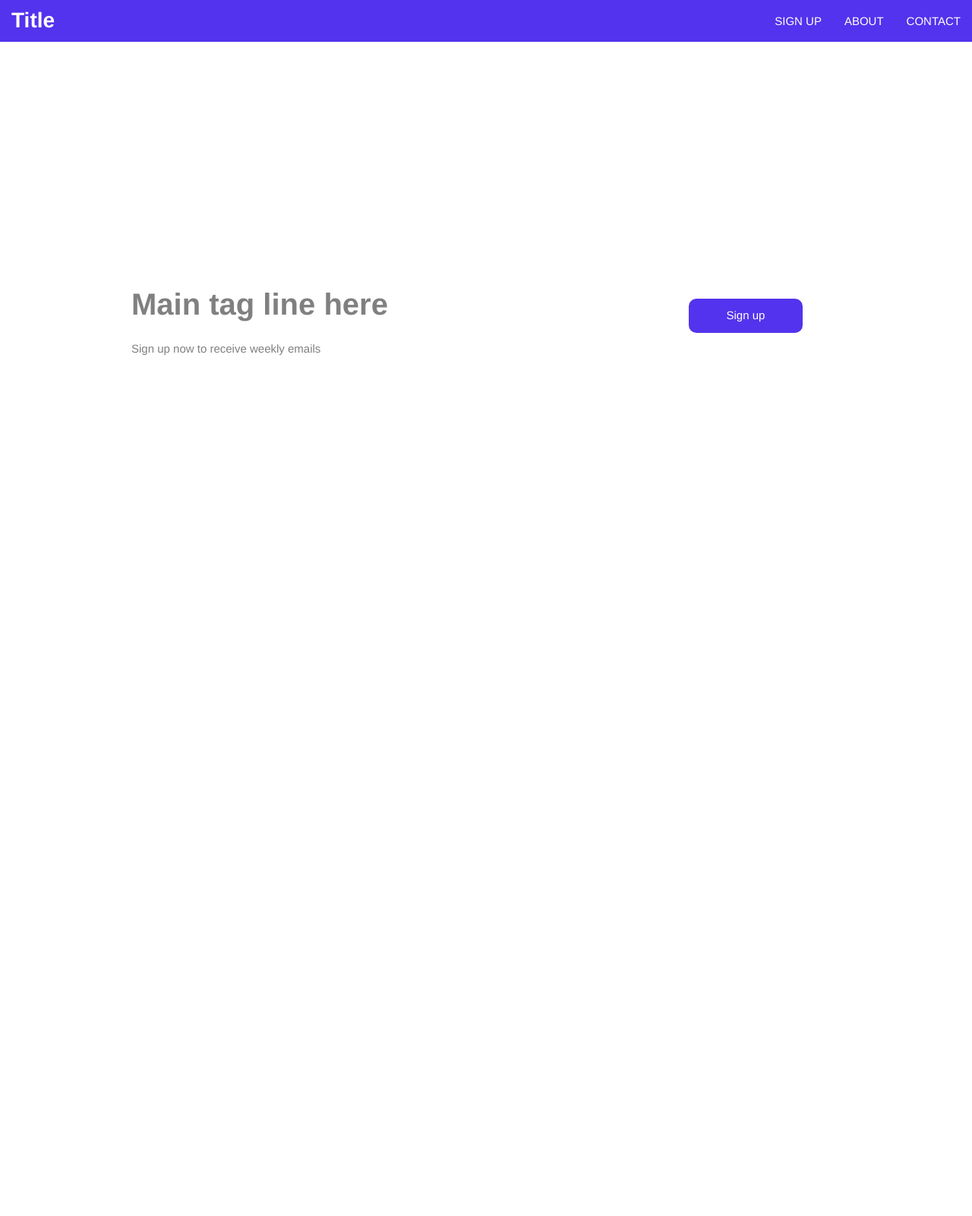
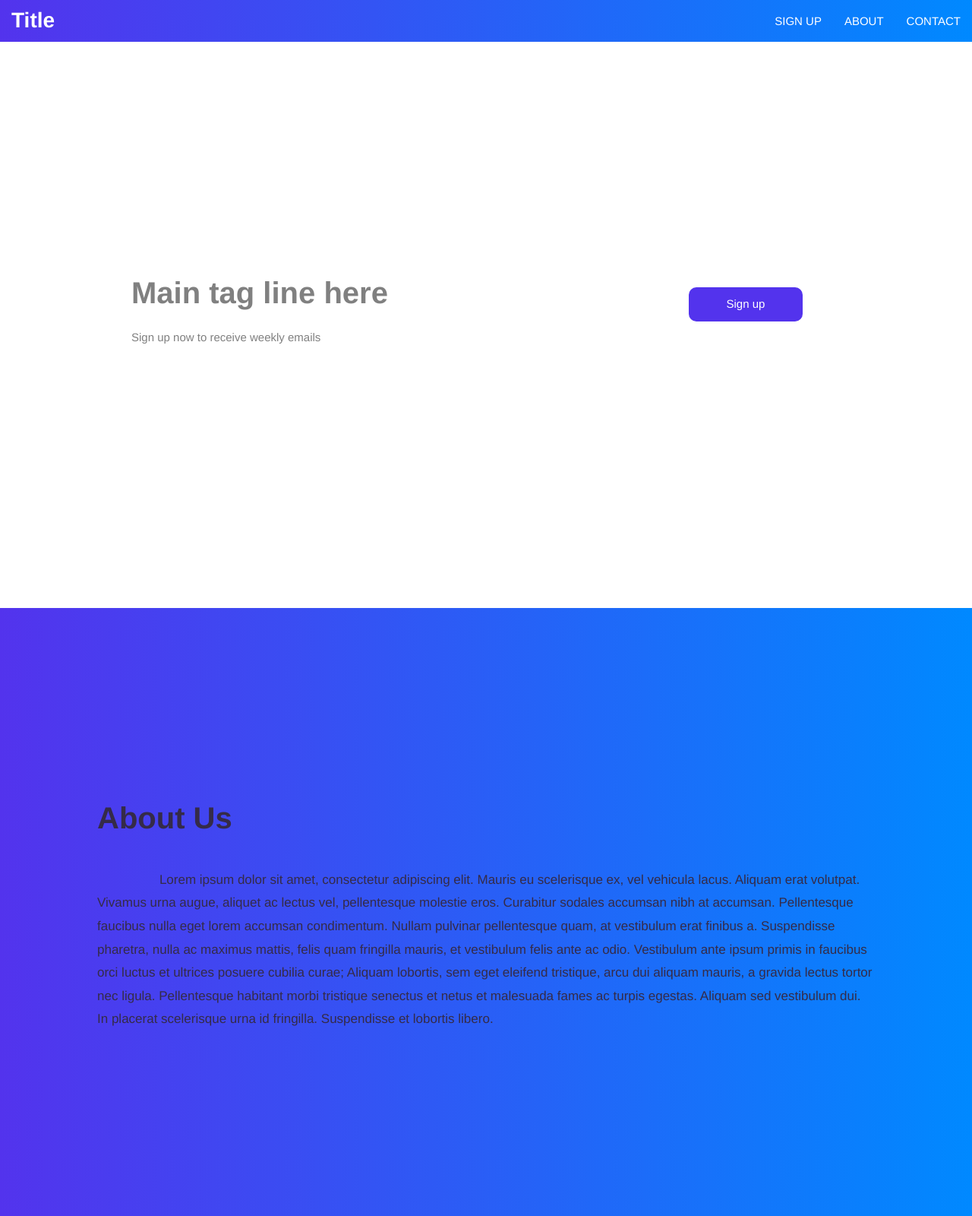
Before and after one commit to TimeIsOnMySide/Practice-Landing_Page, a plain HTML site: page index.html in a window 1280 px wide. Shown: the whole page at 76% size. Before the commit the page ends 800 px from the top, so only its background shows below. Drawn offline with Linux system fonts and the light colour scheme.

Commit message:
got smooth scroll to anchor to work!

```diff
--- a/index.html
+++ b/index.html
@@ -14,9 +14,9 @@
     <nav>
         <h1>Title</h1>
         <ol class="nav-links-list">
-            <li class="nav-links"><a href=#>SIGN UP</a></li>
-            <li class="nav-links"><a href=#>ABOUT</a></li>
-            <li class="nav-links"><a href=#>CONTACT</a></li>
+            <li class="nav-links"><a onclick="scrollFunction1()">SIGN UP</a></li>
+            <li class="nav-links"><a onclick="scrollFunction2()">ABOUT</a></li>
+            <li class="nav-links"><a href="#">CONTACT</a></li>
         </ol>
     </nav>
     <main>
@@ -35,6 +35,15 @@
                 </div>
             </div>
         </section>
+        <section id="section2">
+            <div id="aboutTile"></div>
+            <div id="aboutHeader">
+                <h1>About Us</h1>
+            </div>
+            <div id="aboutBody">
+                <p>Lorem ipsum dolor sit amet, consectetur adipiscing elit. Mauris eu scelerisque ex, vel vehicula lacus. Aliquam erat volutpat. Vivamus urna augue, aliquet ac lectus vel, pellentesque molestie eros. Curabitur sodales accumsan nibh at accumsan. Pellentesque faucibus nulla eget lorem accumsan condimentum. Nullam pulvinar pellentesque quam, at vestibulum erat finibus a. Suspendisse pharetra, nulla ac maximus mattis, felis quam fringilla mauris, et vestibulum felis ante ac odio. Vestibulum ante ipsum primis in faucibus orci luctus et ultrices posuere cubilia curae; Aliquam lobortis, sem eget eleifend tristique, arcu dui aliquam mauris, a gravida lectus tortor nec ligula. Pellentesque habitant morbi tristique senectus et netus et malesuada fames ac turpis egestas. Aliquam sed vestibulum dui. In placerat scelerisque urna id fringilla. Suspendisse et lobortis libero.</p>
+            </div>
+        </section>
     </main>
     <script type="text/javascript" src="main.js"></script>
 </body>
--- a/main.js
+++ b/main.js
@@ -1,12 +1,37 @@
+//Sign up button!
+
 //Watch the button. Wait for a click
 document.querySelector('#show-hide-textbox').addEventListener('click', showForm)
 
 //Hide element on page load
 document.getElementById('email-form').hidden = true;
-//document.getElementById('show-hide-textbox').hidden = true;
 
 //When the button is clicked, hide the button and show the form
 function showForm() {
     document.getElementById('email-form').hidden = false;
     document.getElementById('show-hide-textbox').hidden = true;
 }
+
+//======================================================================
+
+//Smooth Scrolling
+
+function scrollFunction1() {
+    let e = document.getElementById('section1');
+    e.scrollIntoView({
+      block: 'start',
+      behavior: 'smooth',
+      inline: 'start'
+    });
+  }
+
+  function scrollFunction2() {
+    let e = document.getElementById('section2');
+    // This ends the block to the window
+    // bottom and also aligns the view to the center
+    e.scrollIntoView({
+      block: 'end',
+      behavior: 'smooth',
+      inline: 'center'
+    });
+  }
--- a/style.css
+++ b/style.css
@@ -1,5 +1,5 @@
 html {
-    font-size: 62.5%
+    font-size: 62.5%;
 }
 
 body {
@@ -11,9 +11,11 @@ body {
 nav {
     height: 55px;
     width: 100%;
-    background-color: #5333ed;
-    /* Want to make the navbar a gradient */
+    background: rgb(83,51,237);
+    background: linear-gradient(90deg, rgba(83,51,237,1) 0%, rgba(0,137,255,1) 100%);
     color: white;
+    position: fixed;
+    top: 0;
     display: flex;
     justify-content: space-between;
     align-items: center;
@@ -43,16 +45,25 @@ nav h1 {
     font-family: Helvetica, sans-serif;
 }
 
+.nav-links:hover {
+    cursor: pointer;
+}
+
+.nav-links a:hover {
+    color: blueviolet;
+    transition: 0.5s;
+}
+
 /* Main top page styling (Section1) */
 
-main h1 {
+#section1 h1 {
     font-size: 4rem;
     font-family: Helvetica, sans-serif;
     font-weight: 600;
     color: grey;
 }
 
-main h2 {
+#section1 h2 {
     font-family: Helvetica, sans-serif;
     font-weight: normal;
     color: grey;
@@ -60,7 +71,7 @@ main h2 {
 
 #section1 {
     width: 100vw;
-    height: 90vh;
+    height: 100vh;
     display: flex;
     align-items: center;
     justify-content: space-around;
@@ -131,6 +142,44 @@ input[type=submit]:hover {
       transition: 0.5s;
   }
 
+/* Section 2 about us styling */
+
+#section2 {
+    width: 100vw;
+    height: 100vh;
+    display: flex;
+    flex-direction: column;
+    justify-content: center;
+    background: rgb(83,51,237);
+background: linear-gradient(90deg, rgba(83,51,237,1) 0%, rgba(0,137,255,1) 100%);
+}
+
+#section2 h1 {
+    font-size: 4rem;
+    font-family: Helvetica, sans-serif;
+    font-weight: 600;
+    color: #352B48;
+}
+
+#section2 p {
+    font-size: 1.7rem;
+    font-family: Helvetica, sans-serif;
+    font-weight: normal;
+    line-height: 1.8;
+    text-indent: 8%;
+    color: #352B48;
+}
+
+#aboutHeader {
+    padding-left: 10%;
+}
+
+#aboutBody {
+    padding-left: 10%;
+    padding-right: 10%;
+}
+
+
 /* Media query to change flex direction to column on mobile */
 
 @media screen and (max-width: 600px) {
```
